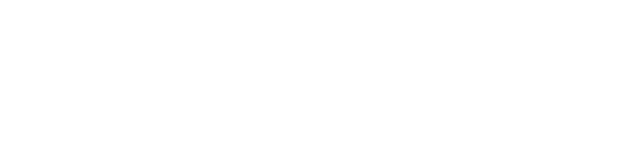
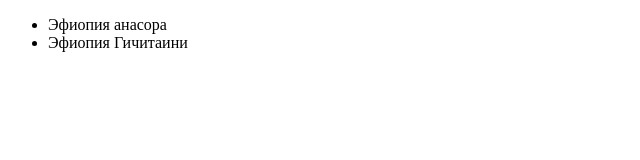
Before and after one commit to AlenEvtikhov/demo, a plain HTML site: page index.html in a window 1280 px wide. Shown: the whole page, without its empty margins (0-640 px from the left). Drawn offline with Linux system fonts and the light colour scheme.

Commit message:
Add List

```diff
--- a/index.html
+++ b/index.html
@@ -6,6 +6,7 @@
     <title>DEMO FILE</title>
 </head>
 <body>
-
+    <ul><li>Эфиопия анасора</li>
+    <li>Эфиопия Гичитаини</li></ul>
 </body>
 </html>
```
